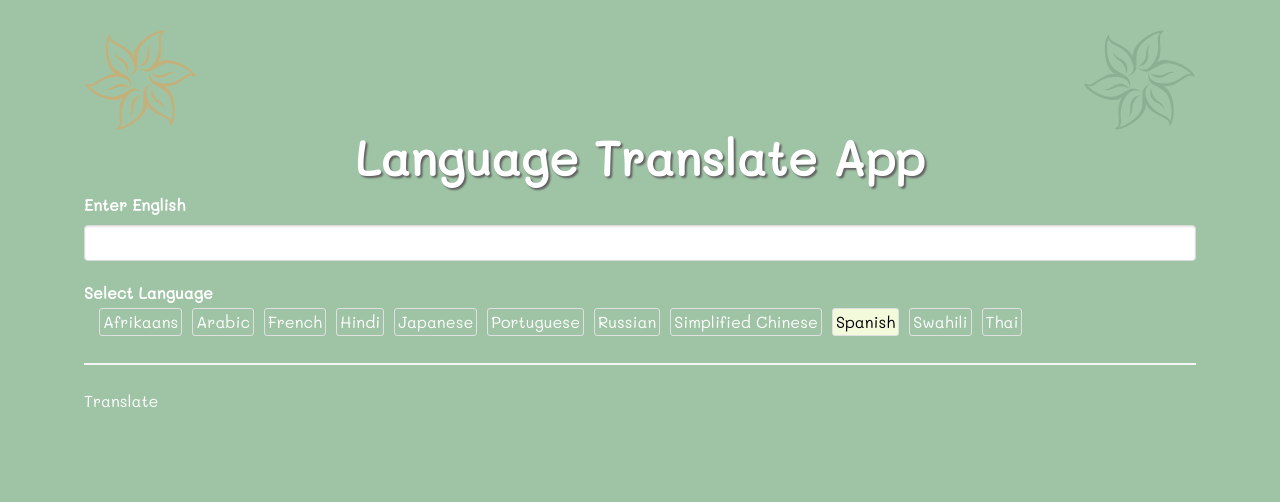
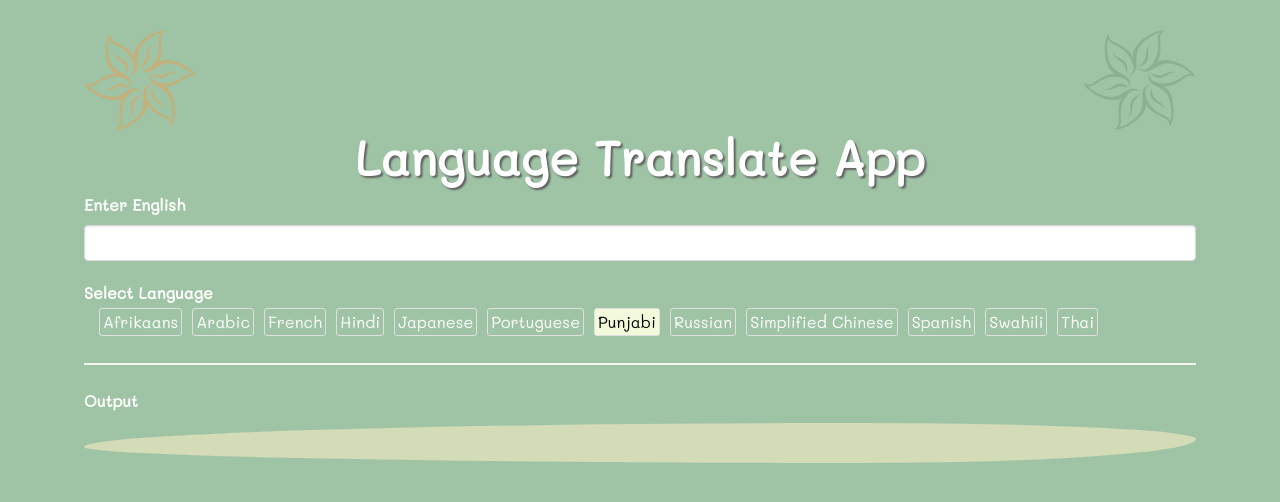
Before and after one commit to amandeep90s/language-translation-app, a React (Create React App) app: page / in a window 1280 px wide. Shown: the top 502 px of the page. Built offline with nearby package versions, Linux system fonts and the light colour scheme.

Commit message:
Added the translation functionality

```diff
--- a/src/App.js
+++ b/src/App.js
@@ -4,7 +4,7 @@ import Languages from './components/languages';
 import Translate from './components/translate';
 
 const App = () => {
-  const [language, setLanguage] = useState('es');
+  const [language, setLanguage] = useState('pa');
   const [text, setText] = useState('');
 
   return (
--- a/src/components/languages.js
+++ b/src/components/languages.js
@@ -11,7 +11,7 @@ const Languages = ({ language, onLanguageChange }) => {
             <div
               key={label}
               className={`opt ${language === value ? 'selected' : ''}`}
-              onChange={() => onLanguageChange(value)}
+              onClick={() => onLanguageChange(value)}
               value={value}
             >
               {label}
@@ -30,6 +30,7 @@ const LANGUAGES = [
   { label: 'Hindi', value: 'hi' },
   { label: 'Japanese', value: 'ja' },
   { label: 'Portuguese', value: 'pt' },
+  { label: 'Punjabi', value: 'pa' },
   { label: 'Russian', value: 'ru' },
   { label: 'Simplified Chinese', value: 'zh-CN' },
   { label: 'Spanish', value: 'es' },
--- a/src/components/translate.js
+++ b/src/components/translate.js
@@ -1,7 +1,75 @@
-import React from 'react';
+import axios from 'axios';
+import PropTypes from 'prop-types';
+import React, { useEffect, useState } from 'react';
 
-const Translate = () => {
-  return <div>Translate</div>;
+const Translate = ({ language, text }) => {
+  const [translated] = useTranslation(text, language);
+
+  return (
+    <div className='translate'>
+      <label className='label'>Output</label>
+      <h1 className='title'>{translated}</h1>
+    </div>
+  );
+};
+
+const debounce = (fn) => {
+  let id = null;
+
+  return (...args) => {
+    if (id) {
+      clearTimeout(id);
+    }
+    id = setTimeout(() => {
+      fn(...args);
+      id = null;
+    }, 300);
+  };
+};
+
+const useTranslation = (text, language) => {
+  const [translated, setTranslated] = useState('');
+
+  useEffect(() => {
+    if (!text) {
+      return;
+    }
+
+    doTranslation(text, language, setTranslated);
+  }, [text, language]);
+
+  return [translated];
+};
+
+const doTranslation = debounce(async (input, languageCode, callback) => {
+  const encodedParams = new URLSearchParams();
+  encodedParams.set('q', input);
+  encodedParams.set('target', languageCode);
+  encodedParams.set('source', 'en');
+
+  const options = {
+    method: 'POST',
+    url: process.env.REACT_APP_RAPID_API_URL,
+    headers: {
+      'content-type': 'application/x-www-form-urlencoded',
+      'X-RapidAPI-Key': process.env.REACT_APP_RAPID_API_KEY,
+      'X-RapidAPI-Host': process.env.REACT_APP_RAPID_API_HOST,
+    },
+    data: encodedParams,
+  };
+
+  try {
+    const response = await axios.request(options);
+    const { data } = response;
+    callback(data?.data?.translations[0]?.translatedText);
+  } catch (error) {
+    callback('');
+  }
+});
+
+Translate.propTypes = {
+  language: PropTypes.string,
+  text: PropTypes.string,
 };
 
 export default Translate;
```
Also changed, not shown: 1 other file (tests, documents, lock files or other folders).
